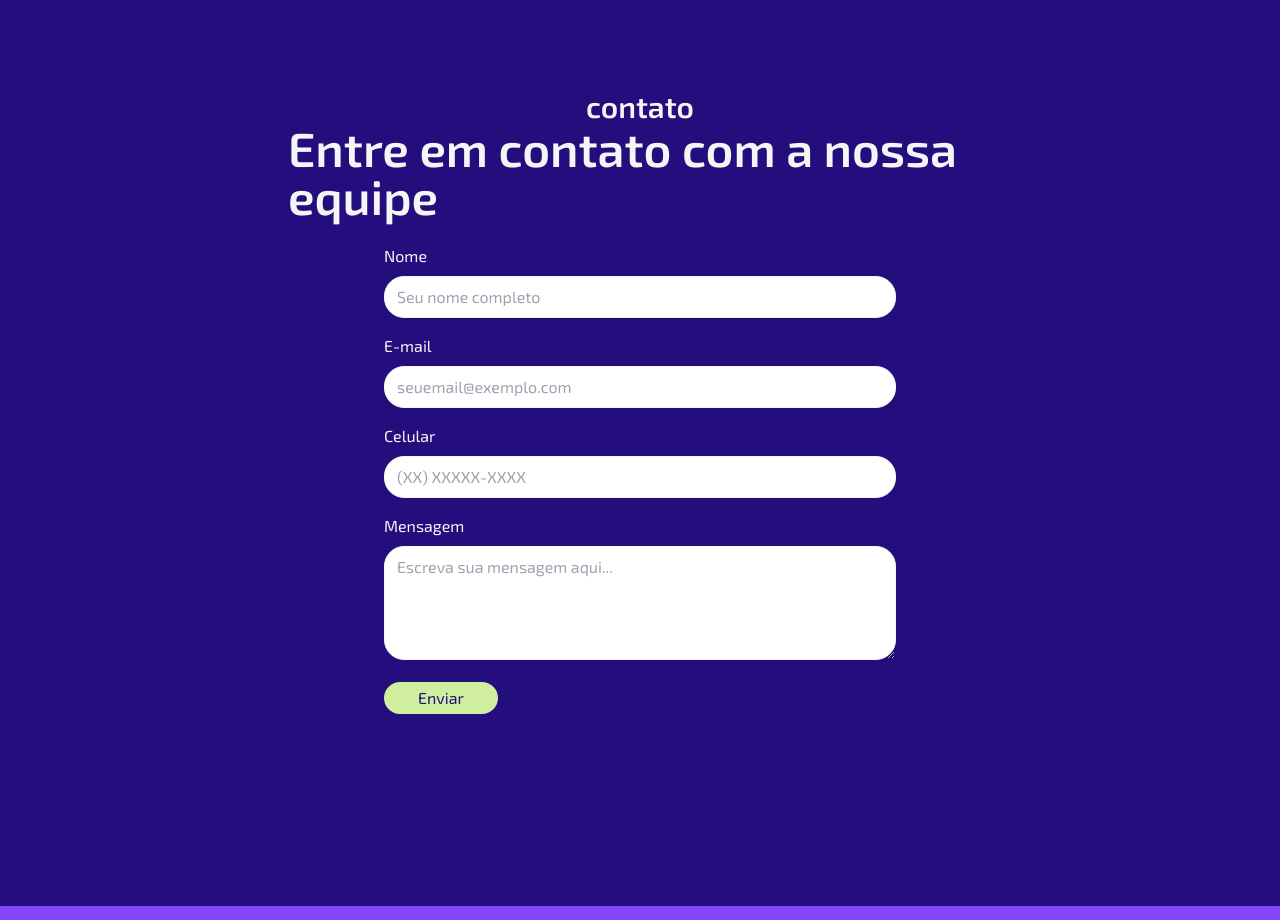
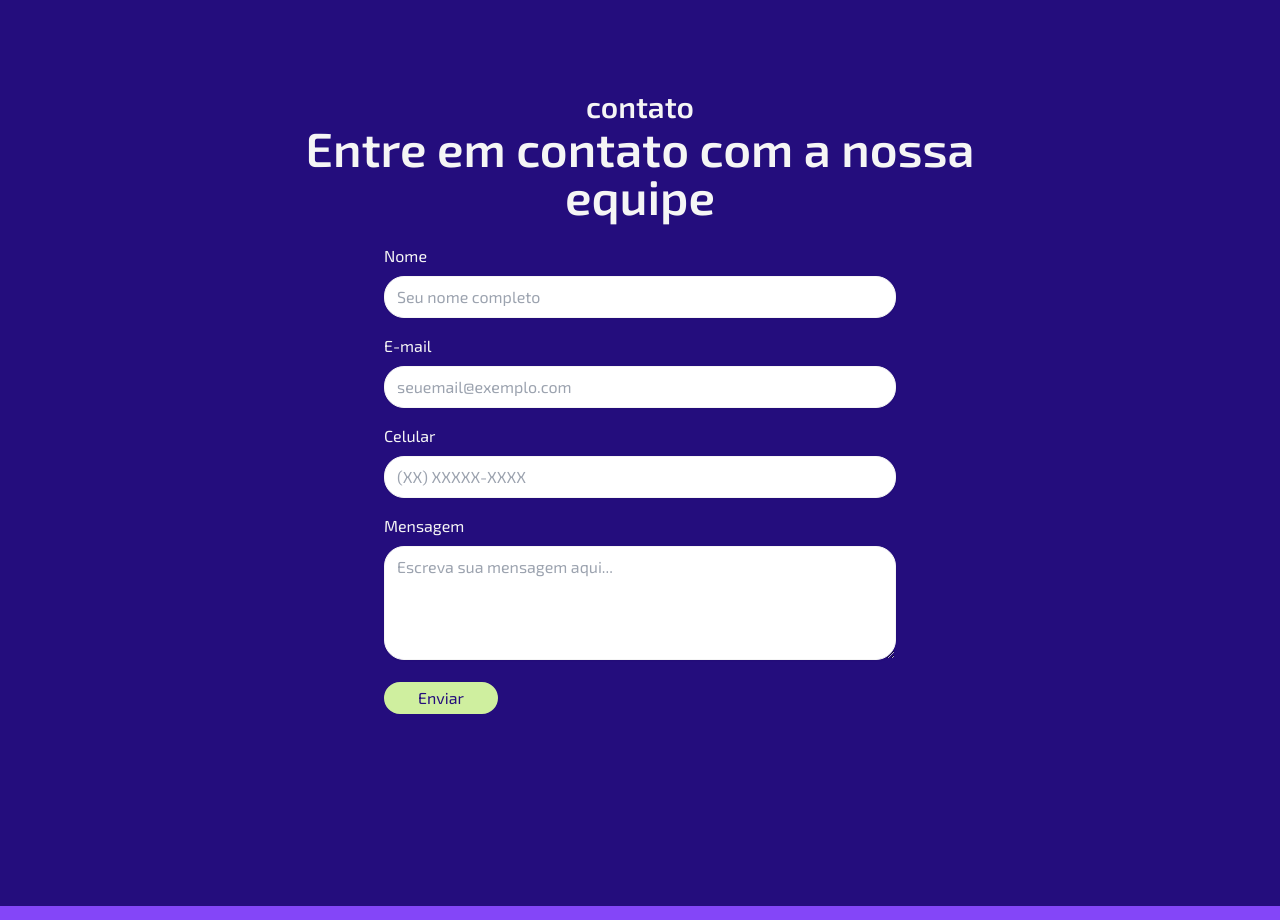
Before and after one commit to PypSystem/pyp-system-website, a Nuxt app: page / in a window 1280 px wide. Shown: the part 4640-5560 px from the top of the page. Built offline with nearby package versions, Linux system fonts and the light colour scheme.

Commit message:
text-center no formulario de contato

```diff
--- a/components/contact.vue
+++ b/components/contact.vue
@@ -17,7 +17,9 @@ function submitForm() {
     class="md:px-48 lg:px-72 px-8 py-48 flex flex-col items-center justify-center w-full min-h-full bg-purple"
   >
     <h4 class="sm:text-3xl text-2xl">contato</h4>
-    <h2 class="sm:text-5xl text-3xl">Entre em contato com a nossa equipe</h2>
+    <h2 class="sm:text-5xl text-3xl text-center">
+      Entre em contato com a nossa equipe
+    </h2>
     <form @submit.prevent="submitForm" class="w-full max-w-lg space-y-4 mt-6">
       <div class="flex flex-col space-y-4">
         <div>
```
